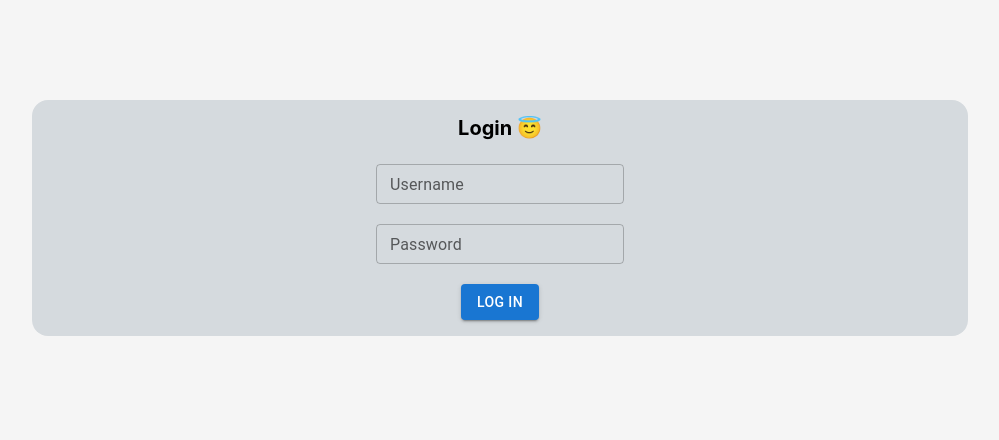
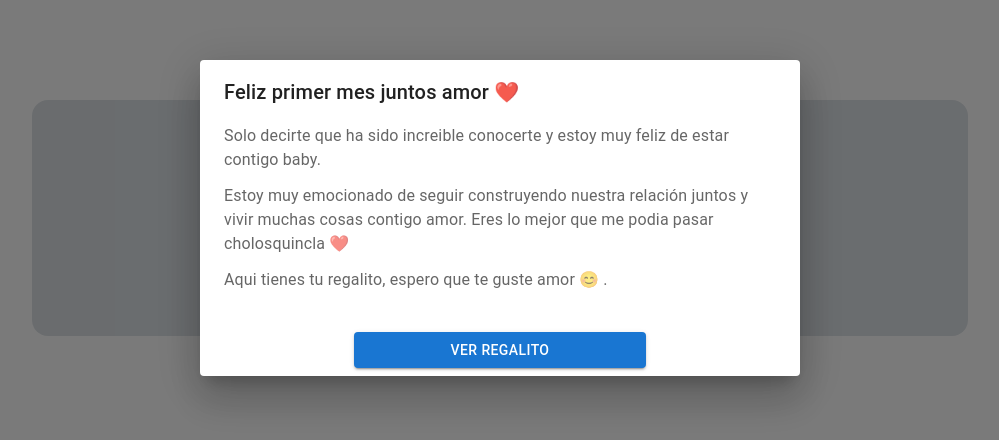
Before and after one commit to gerardramonp/journey, a React (Create React App) app: page /login in a window 1280 px wide. Shown: the part 182-622 px from the top of the page, without its empty margins (140-1139 px from the left). Built offline with nearby package versions, Linux system fonts and the light colour scheme.

Commit message:
Change anchors for links & add modal

```diff
--- a/src/App.tsx
+++ b/src/App.tsx
@@ -1,10 +1,76 @@
 import Layout from './components/Layout';
 
-import { Outlet } from 'react-router-dom';
+import { Outlet, useNavigate } from 'react-router-dom';
+import { useState } from 'react';
+import {
+  Dialog,
+  DialogTitle,
+  DialogContent,
+  DialogContentText,
+  DialogActions,
+  Button,
+} from '@mui/material';
+import styled from '@emotion/styled';
+import { Routes } from './routes/routes';
+
+const StyledButton = styled(Button)`
+  width: 50%;
+`;
+
+const SDialogText = styled(DialogContentText)`
+  margin-bottom: 0.75rem;
+`;
+
+const SDialogActions = styled(DialogActions)`
+  display: flex;
+  justify-content: center;
+`;
 
 function App() {
+  const navigate = useNavigate();
+  const [isDialogOpen, setIsDialogOpen] = useState(
+    !JSON.parse(localStorage.getItem('dialogOpened') || 'false')
+  );
+
+  const handlePresent = () => {
+    setIsDialogOpen(false);
+    localStorage.setItem('dialogOpened', 'true');
+
+    navigate(Routes.notes);
+  };
+
   return (
     <div className="App">
+      <Dialog
+        open={isDialogOpen}
+        aria-labelledby="alert-dialog-title"
+        aria-describedby="alert-dialog-description"
+      >
+        <DialogTitle id="alert-dialog-title">
+          {'Feliz primer mes juntos amor ❤️'}
+        </DialogTitle>
+        <DialogContent>
+          <SDialogText id="alert-dialog-description">
+            Solo decirte que ha sido increible conocerte y estoy muy feliz de
+            estar contigo baby.
+          </SDialogText>
+
+          <SDialogText id="alert-dialog-description">
+            Estoy muy emocionado de seguir construyendo nuestra relación juntos
+            y vivir muchas cosas contigo amor. Eres lo mejor que me podia pasar
+            cholosquincla ❤️
+          </SDialogText>
+
+          <SDialogText id="alert-dialog-description">
+            Aqui tienes tu regalito, espero que te guste amor 😊 .
+          </SDialogText>
+        </DialogContent>
+        <SDialogActions>
+          <StyledButton variant="contained" onClick={handlePresent}>
+            Ver regalito
+          </StyledButton>
+        </SDialogActions>
+      </Dialog>
       <Layout>
         <Outlet />
       </Layout>
--- a/src/components/LeftDrawer.tsx
+++ b/src/components/LeftDrawer.tsx
@@ -10,7 +10,7 @@ import {
 } from '@mui/material';
 import { FC, useState } from 'react';
 import HomeRoundedIcon from '@mui/icons-material/HomeRounded';
-
+import { Link } from 'react-router-dom';
 import ExpandLessRoundedIcon from '@mui/icons-material/ExpandLessRounded';
 import ExpandMoreRoundedIcon from '@mui/icons-material/ExpandMoreRounded';
 import FlagRoundedIcon from '@mui/icons-material/Flag';
@@ -37,8 +37,8 @@ const LeftDrawer: FC<LeftDrawerProps> = ({ isOpen, handleToggle }) => {
           <ListItem key={Routes.home} disablePadding>
             <ListItemButton
               selected={pathName === Routes.home}
-              component="a"
-              href={Routes.home}
+              component={Link}
+              to={Routes.home}
             >
               <ListItemIcon>{<HomeRoundedIcon />}</ListItemIcon>
               <ListItemText primary={'Home'} />
@@ -62,8 +62,8 @@ const LeftDrawer: FC<LeftDrawerProps> = ({ isOpen, handleToggle }) => {
               <ListItemButton
                 sx={{ pl: 4 }}
                 selected={pathName === Routes.mexicoHome}
-                component="a"
-                href={Routes.mexicoHome}
+                component={Link}
+                to={Routes.mexicoHome}
               >
                 <ListItemIcon>
                   <HomeRoundedIcon />
@@ -74,8 +74,8 @@ const LeftDrawer: FC<LeftDrawerProps> = ({ isOpen, handleToggle }) => {
               <ListItemButton
                 sx={{ pl: 4 }}
                 selected={pathName === Routes.mexicoPuebla}
-                component="a"
-                href={Routes.mexicoPuebla}
+                component={Link}
+                to={Routes.mexicoPuebla}
               >
                 <ListItemIcon>
                   <ApartmentRoundedIcon />
@@ -85,8 +85,8 @@ const LeftDrawer: FC<LeftDrawerProps> = ({ isOpen, handleToggle }) => {
               <ListItemButton
                 sx={{ pl: 4 }}
                 selected={pathName === Routes.mexicoAcapulco}
-                component="a"
-                href={Routes.mexicoAcapulco}
+                component={Link}
+                to={Routes.mexicoAcapulco}
               >
                 <ListItemIcon>
                   <ApartmentRoundedIcon />
--- a/src/index.tsx
+++ b/src/index.tsx
@@ -12,6 +12,8 @@ const root = ReactDOM.createRoot(
 
 const router = createBrowserRouter(routes);
 
+localStorage.setItem('dialogOpened', 'false');
+
 root.render(
   <React.StrictMode>
     <RouterProvider router={router} />
--- a/src/routes/routes.tsx
+++ b/src/routes/routes.tsx
@@ -6,11 +6,13 @@ import Login from '../pages/Login/Login';
 import MxAcapulco from '../pages/Mexico/MxAcapulco';
 import MxHome from '../pages/Mexico/MxHome';
 import MxPuebla from '../pages/Mexico/MxPuebla';
+import Notes from '../pages/Notes/Notes';
 import NotFound from '../pages/NotFound';
 
 export enum Routes {
   home = '/',
   login = '/login',
+  notes = '/notes',
   mexicoHome = '/mexico',
   mexicoPuebla = '/mexico/puebla',
   mexicoAcapulco = '/mexico/acapulco',
@@ -25,6 +27,10 @@ export const routes: RouteObject[] = [
       {
         path: Routes.login,
         element: <Login />,
+      },
+      {
+        path: Routes.notes,
+        element: <ProtectedRoute element={<Notes />} />,
       },
       {
         path: Routes.home,
```
